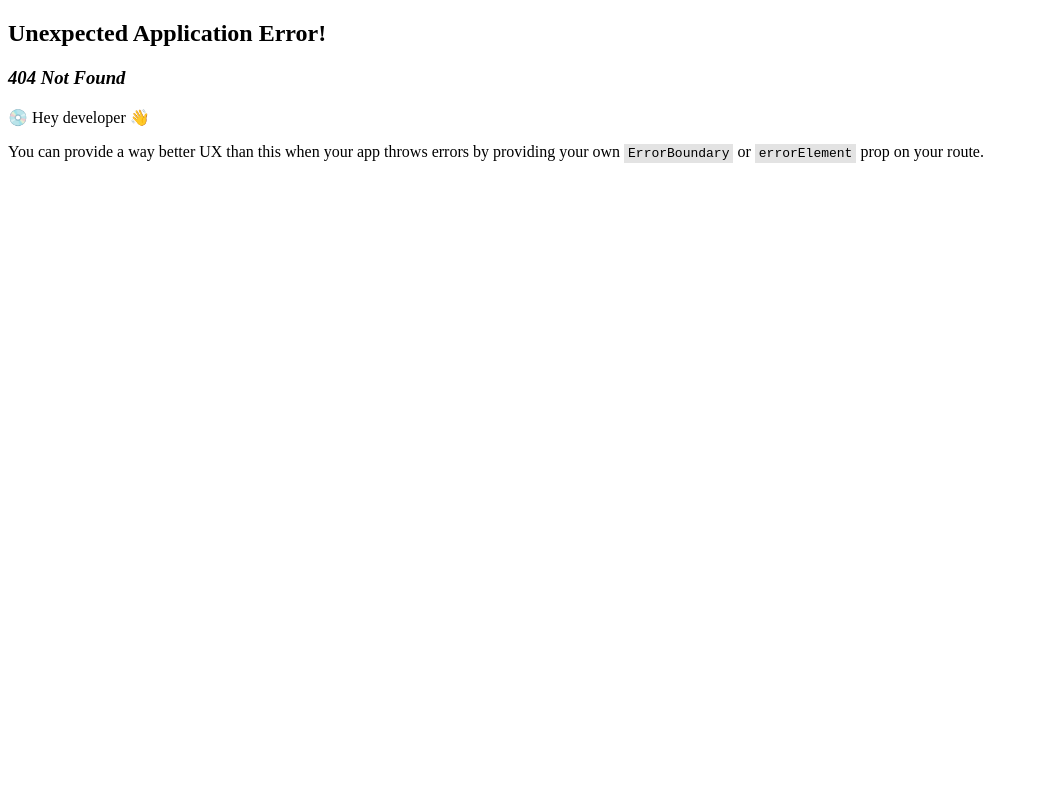
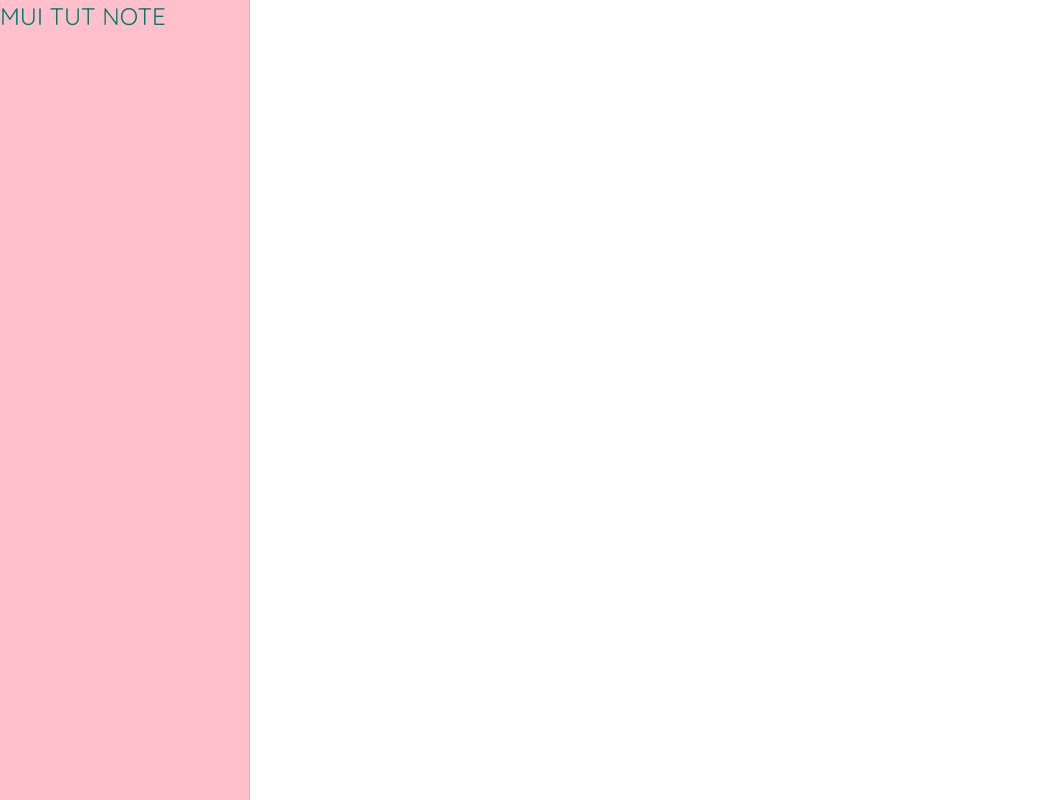
Before and after one commit to A-Richdom/Material-UI-Tutorial, a React (Vite) app: page / in a window 1280 px wide. Before the commit this address had no page. Shown: the whole page, without its empty margins (0-1044 px from the left). Built offline with nearby package versions, Linux system fonts and the light colour scheme.

Commit message:
Adding of Permanent Side Drawer

```diff
--- a/src/App.jsx
+++ b/src/App.jsx
@@ -6,15 +6,23 @@ import { createTheme, useTheme, ThemeProvider, colors } from '@material-ui/core'
 import { purple } from '@mui/material/colors';
 import { indigo, teal } from '@material-ui/core/colors';
 import GetMuis from './Components/MUI TUT FOLDER/GetMuis';
+import LayOut from './Components/MUI TUT FOLDER/LayOut';
 
 
 const router = createBrowserRouter([
 
   { path: 'todo', element: <ToDoApp />},
 
-  { path: 'mui', element: <MuiTut />},
+  { path: '/', element: <LayOut />,
 
-  { path: 'getAll', element: <GetMuis/>}
+    children: [
+      { path: 'mui', element: <MuiTut />},
+
+      { path: 'getAll', element: <GetMuis/>}
+    ]
+
+  }
+
 ]);
 
 const theme = createTheme({
@@ -31,6 +39,9 @@ const theme = createTheme({
     fontWeightBold: '600',
     body2: {
       color: teal[500],
+    },
+    h5: {
+      color: teal[700]
     }
 
   }
--- /dev/null
+++ b/src/Components/MUI TUT FOLDER/LayOut.jsx
@@ -0,0 +1,54 @@
+import { Drawer, Typography, makeStyles } from '@material-ui/core'
+import React from 'react'
+import { Outlet } from 'react-router-dom'
+
+const drawerWidth = 250
+
+const useStyles = makeStyles((theme) => ({
+    root: {
+        display: 'flex'
+    },
+    outletPage: {
+        // backgroundColor: 'grey',
+        width: '100%',
+
+    },
+    drawer: {
+        width: drawerWidth,
+        // backgroundColor: theme.palette.primary.light,
+    },
+    drawerPaper: {
+        width: drawerWidth,
+        boxSizing: 'border-box',
+        backgroundColor: 'Pink',
+    },
+
+}));
+
+const LayOut = () => {
+    const classes = useStyles()
+
+  return (
+    <div className={classes.root}>
+        <Drawer
+            className={classes.drawer}
+            variant='permanent'
+            anchor='left'
+            classes={{ paper: classes.drawerPaper }}
+        >
+            <div><Typography variant='h5'>
+                    MUI TUT NOTE
+                </Typography>
+            </div>
+
+        </Drawer>
+
+        <div className={classes.outletPage}>
+            <Outlet />
+        </div>
+
+    </div>
+  )
+}
+
+export default LayOut
```
